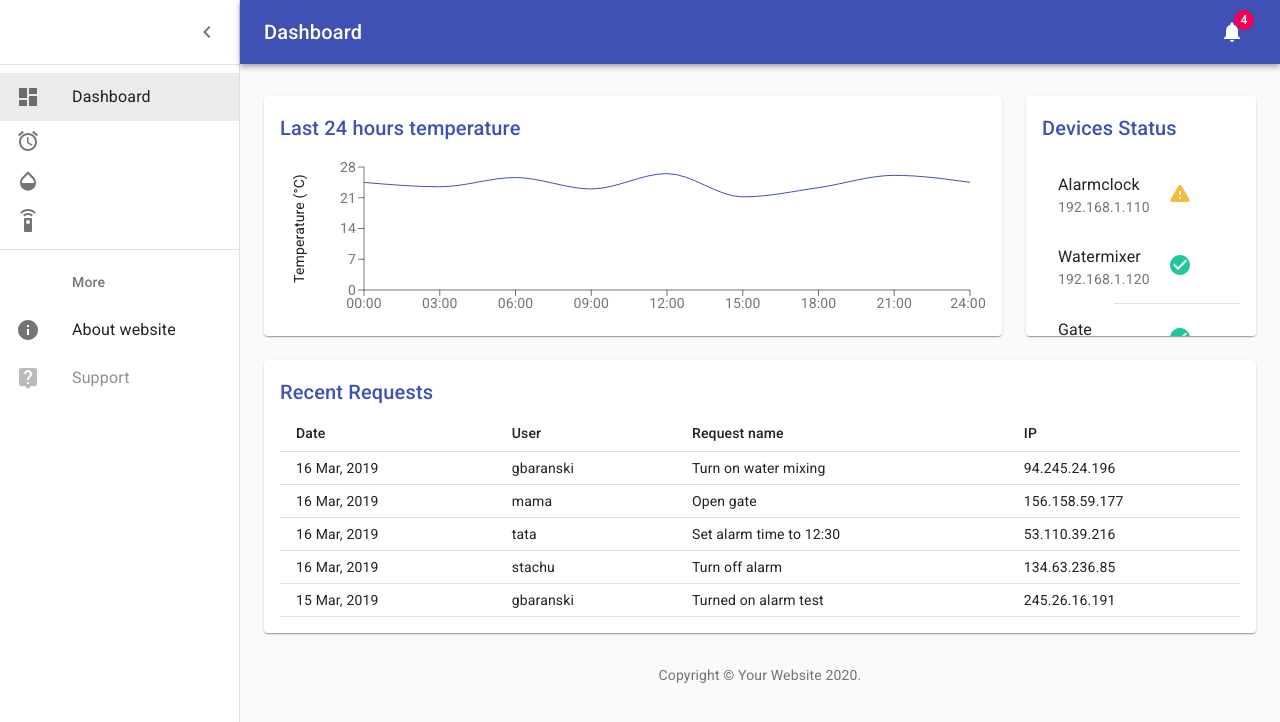
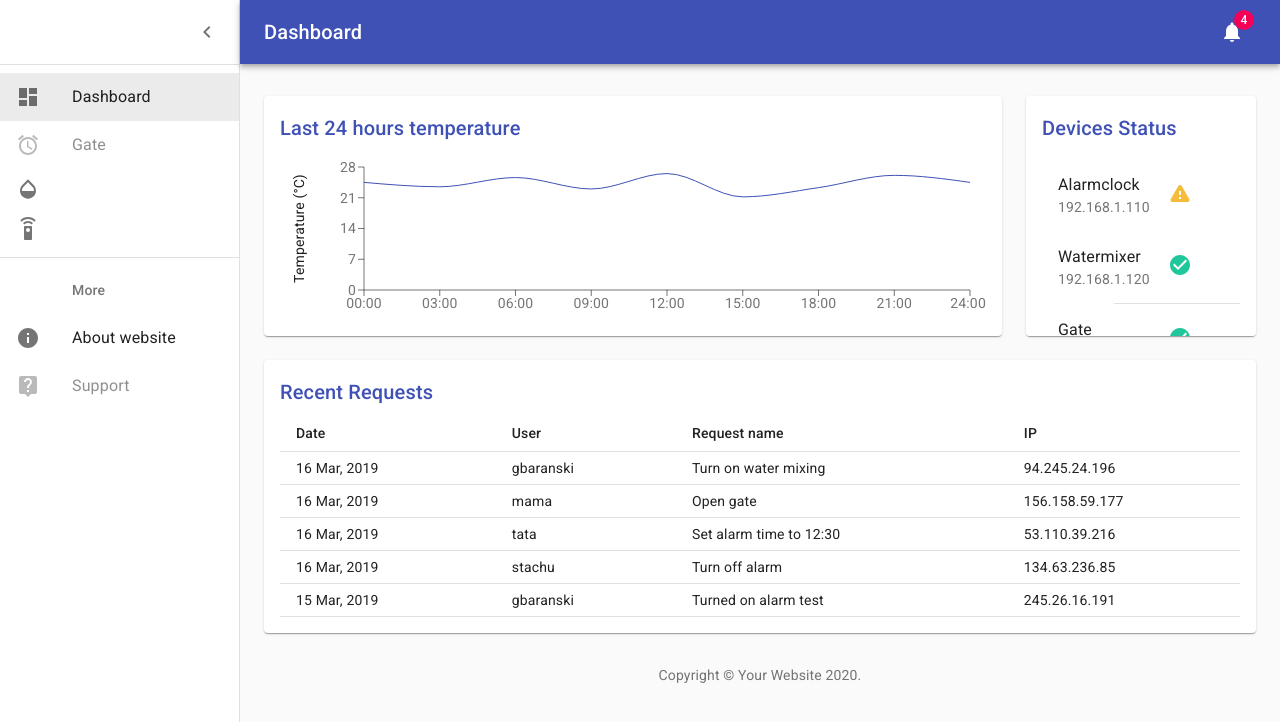
Before and after one commit to gbaranski/control.gbaranski.com, a React (Create React App) app: page / in a window 1280 px wide. Shown: the top 722 px of the page. Built offline with nearby package versions, Linux system fonts and the light colour scheme.

Commit message:
add handling disabled items

```diff
--- a/src/components/leftNavigationBar/NavigationList.tsx
+++ b/src/components/leftNavigationBar/NavigationList.tsx
@@ -29,9 +29,19 @@ const primaryText = (index: number) => {
   if (index === 0) {
     return 'Dashboard';
   } else {
-    console.log(Devices);
-    return [Object.keys(Devices)[index]];
+    let returnText = [Object.keys(Devices)[index - 1]];
+    if (returnText[0] === Devices.Gate) {
+      console.log('isgate');
+      returnText[0] = `${Devices.Gate} & ${Devices.Garage}`;
+    }
+    return returnText;
   }
+};
+
+const disabledItems = [Devices.Gate];
+
+const checkIfDisabledItem = (index: number) => {
+  return disabledItems.includes(Object.values(Devices)[index - 1]);
 };
 
 export const mainListItems = (props: any) => {
@@ -39,6 +49,7 @@ export const mainListItems = (props: any) => {
     <ListItem
       button
       selected={props.currentlyOpen === index}
+      disabled={checkIfDisabledItem(index)}
       onClick={() => props.setPage(index)}>
       <ListItemIcon>
         <Icons index={index} />
--- a/src/pages/alarmclock/index.tsx
+++ b/src/pages/alarmclock/index.tsx
@@ -114,7 +114,7 @@ function Alarmclock(props: {setPage: any; open: boolean; setOpen: any}) {
             color="inherit"
             noWrap
             className={classes.title}>
-            Dashboard
+            Alarmclock
           </Typography>
           <IconButton color="inherit">
             <Badge badgeContent={4} color="secondary">
@@ -140,13 +140,13 @@ function Alarmclock(props: {setPage: any; open: boolean; setOpen: any}) {
                 <Chart />
               </Paper>
             </Grid>
-            {/* Recent Deposits */}
+            {/* Status */}
             <Grid item xs={12} md={4} lg={3}>
               <Paper className={fixedHeightPaper}>
                 <Status />
               </Paper>
             </Grid>
-            {/* Recent Orders */}
+            {/* Recent Requests */}
             <Grid item xs={12}>
               <Paper className={classes.paper}>
                 <Requests />
```
